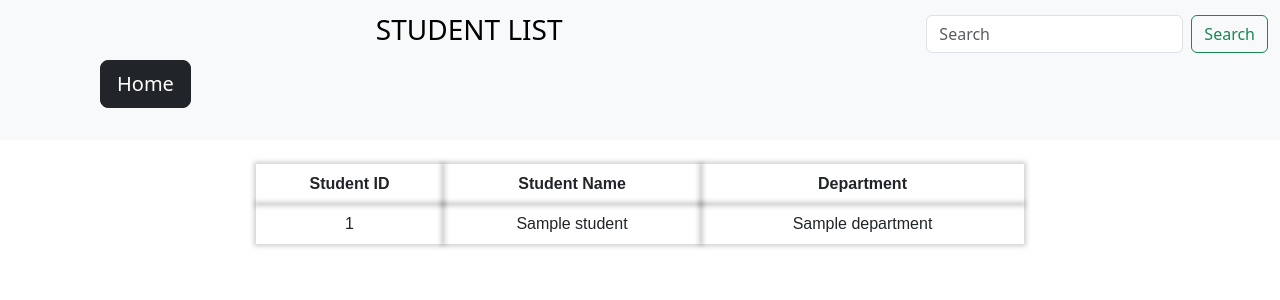
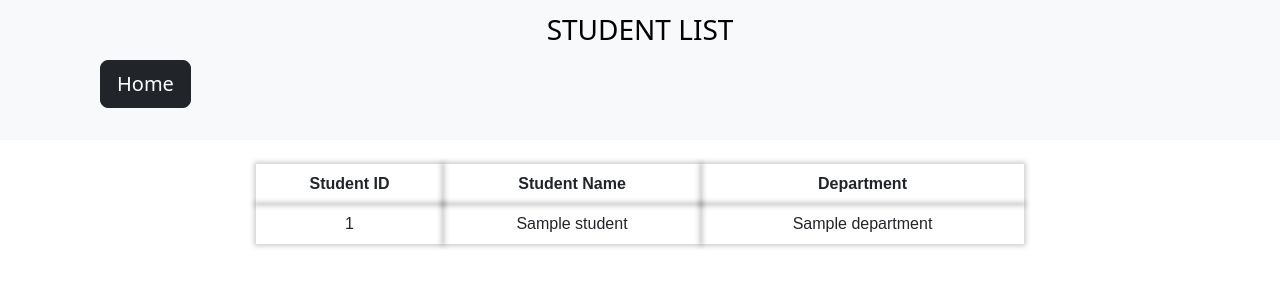
Before and after one commit to venkata1509/Attendance-Management-System, a Flask app: page /studentview in a window 1280 px wide. Shown: the top 300 px of the page. Run offline with Flask 3, Linux system fonts and the light colour scheme; a database or web service that is not in the repository returns one stand-in record (values such as "Sample title").

Commit message:
removed search Modeules

```diff
--- a/templates/faculty-view.html
+++ b/templates/faculty-view.html
@@ -23,10 +23,7 @@
             <div class="container-fluid">
 
               <a class="navbar-brand mx-auto"><h3>FACULTY LIST</h3></a>
-              <form class="d-flex" role="search">
-                <input class="form-control me-2" type="search" placeholder="Search" aria-label="Search">
-                <button class="btn btn-outline-success" type="submit">Search</button>
-              </form>
+
             </div>
             <div class="mb-4" style="margin-left:100px;">
               <a href="/admin-home">
--- a/templates/student-view.html
+++ b/templates/student-view.html
@@ -25,17 +25,7 @@
       <nav class="navbar bg-body-tertiary">
         <div class="container-fluid">
           <a class="navbar-brand mx-auto" ><h3>STUDENT LIST</h3></a>
-          <form class="d-flex" role="search">
-            <input
-              class="form-control me-2"
-              type="search"
-              placeholder="Search"
-              aria-label="Search"
-            />
-            <button class="btn btn-outline-success" type="submit">
-              Search
-            </button>
-          </form>
+
 
         </div>
         <div class="mb-4" style="margin-left:100px;">
```
Also changed, not shown: templates/requests.html (+0 -13 lines).
